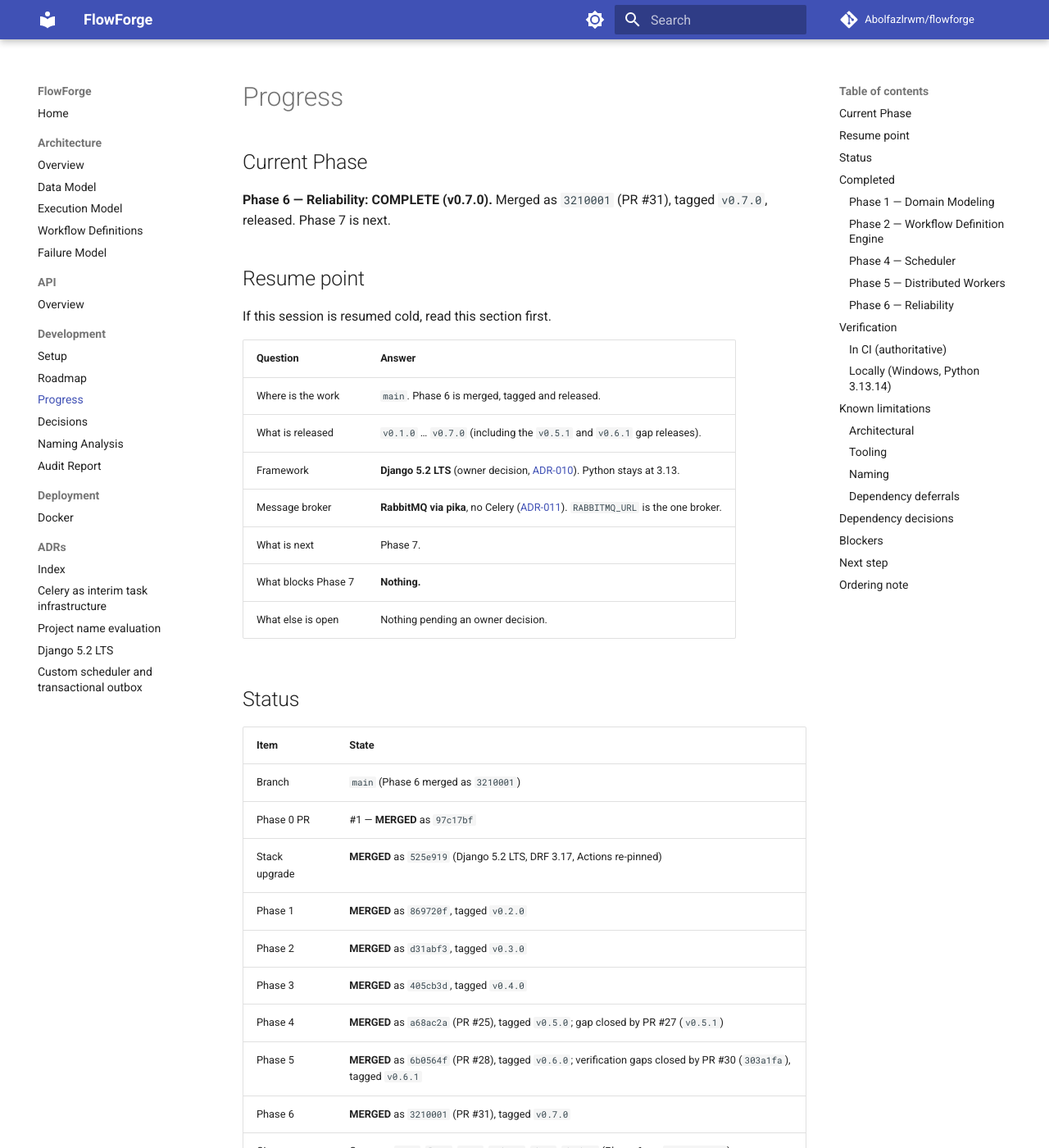
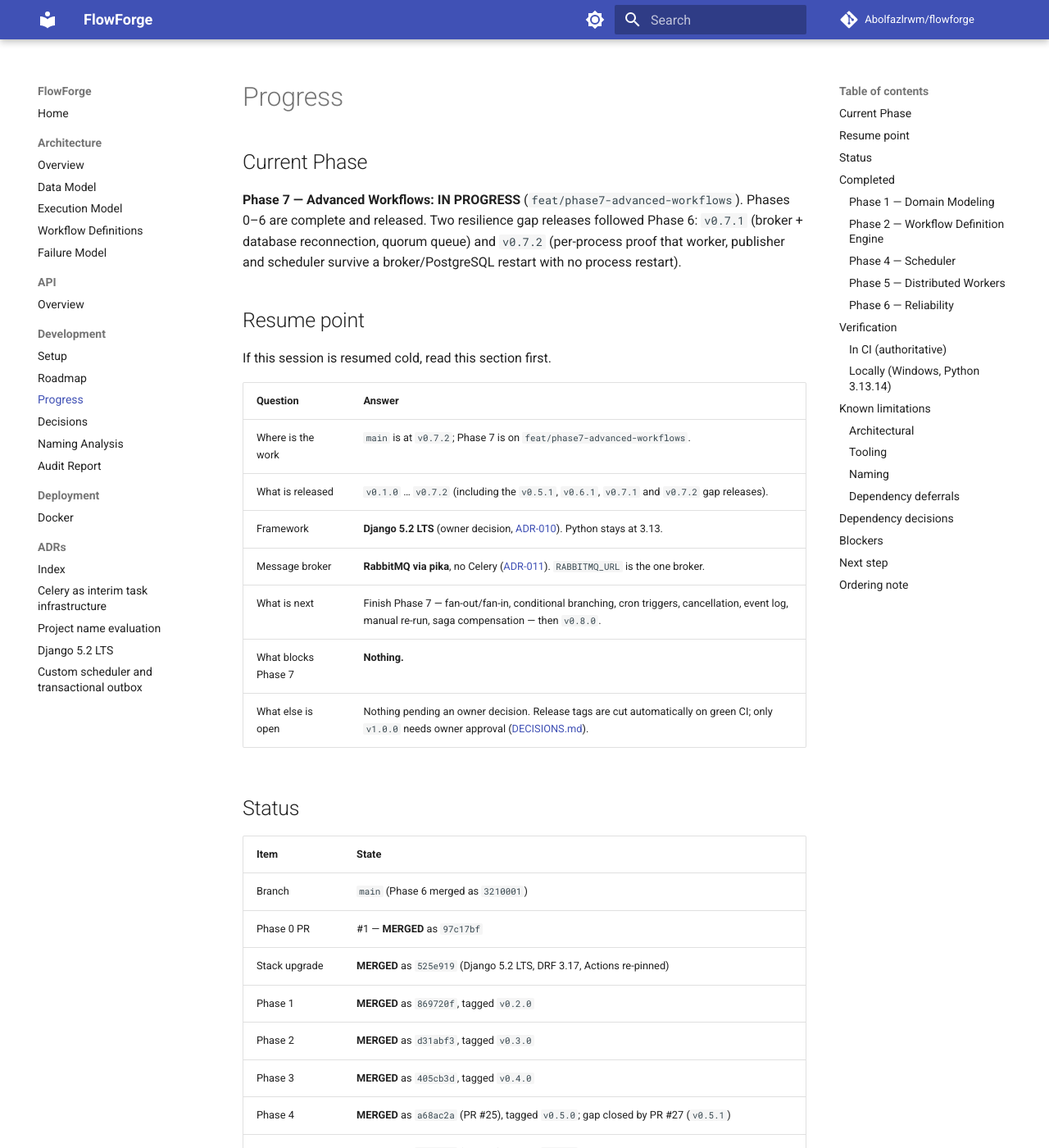
Before and after one commit to Abolfazlrwm/flowforge, an MkDocs documentation site: the page built from docs/development/PROGRESS.md, in a window 1280 px wide and 1400 px high. Shown: the whole window at 82% size. Built offline with MkDocs 1.6.1 and Material for MkDocs 9.7.7, drawn with Linux system fonts in a browser that asks for light colours; comment, search, counter and statistics services are not loaded; some of the changed text lies outside the part shown.

Commit message:
docs: release v0.7.2 and correct the tag-approval rule
Promote the v0.7.2 (resilience verification, PR #34) CHANGELOG entry out of
Unreleased, and bring PROGRESS.md current with v0.7.1/v0.7.2 and Phase 7 in
progress.

AGENTS.md carried an invented rule that creating a release tag required explicit
owner approval. The owner never set it (2026-10-22): tags are cut automatically
once CI is green and acceptance criteria pass; only v1.0.0 needs approval. The
rule is corrected here and recorded in DECISIONS.md so it is not re-invented.

```diff
--- a/docs/development/PROGRESS.md
+++ b/docs/development/PROGRESS.md
@@ -2,8 +2,11 @@
 
 ## Current Phase
 
-**Phase 6 — Reliability: COMPLETE (v0.7.0).** Merged as `3210001` (PR #31), tagged
-`v0.7.0`, released. Phase 7 is next.
+**Phase 7 — Advanced Workflows: IN PROGRESS** (`feat/phase7-advanced-workflows`).
+Phases 0–6 are complete and released. Two resilience gap releases followed Phase 6:
+`v0.7.1` (broker + database reconnection, quorum queue) and `v0.7.2` (per-process
+proof that worker, publisher and scheduler survive a broker/PostgreSQL restart with
+no process restart).
 
 ## Resume point
 
@@ -11,13 +14,13 @@ If this session is resumed cold, read this section first.
 
 | Question | Answer |
 |----------|--------|
-| Where is the work | `main`. Phase 6 is merged, tagged and released. |
-| What is released | `v0.1.0` … `v0.7.0` (including the `v0.5.1` and `v0.6.1` gap releases). |
+| Where is the work | `main` is at `v0.7.2`; Phase 7 is on `feat/phase7-advanced-workflows`. |
+| What is released | `v0.1.0` … `v0.7.2` (including the `v0.5.1`, `v0.6.1`, `v0.7.1` and `v0.7.2` gap releases). |
 | Framework | **Django 5.2 LTS** (owner decision, [ADR-010](../adr/ADR-010-django-5-2-lts.md)). Python stays at 3.13. |
 | Message broker | **RabbitMQ via pika**, no Celery ([ADR-011](../adr/ADR-011-custom-scheduler-and-transactional-outbox.md)). `RABBITMQ_URL` is the one broker. |
-| What is next | Phase 7. |
+| What is next | Finish Phase 7 — fan-out/fan-in, conditional branching, cron triggers, cancellation, event log, manual re-run, saga compensation — then `v0.8.0`. |
 | What blocks Phase 7 | **Nothing.** |
-| What else is open | Nothing pending an owner decision. |
+| What else is open | Nothing pending an owner decision. Release tags are cut automatically on green CI; only `v1.0.0` needs owner approval ([DECISIONS.md](DECISIONS.md)). |
 
 ## Status
 
@@ -32,10 +35,13 @@ If this session is resumed cold, read this section first.
 | Phase 4 | **MERGED** as `a68ac2a` (PR #25), tagged `v0.5.0`; gap closed by PR #27 (`v0.5.1`) |
 | Phase 5 | **MERGED** as `6b0564f` (PR #28), tagged `v0.6.0`; verification gaps closed by PR #30 (`303a1fa`), tagged `v0.6.1` |
 | Phase 6 | **MERGED** as `3210001` (PR #31), tagged `v0.7.0` |
+| Broker/DB resilience | **MERGED** as `0d05e42` (PR #33), tagged `v0.7.1` |
+| Resilience verification | **MERGED** as `47ca4f4` (PR #34), tagged `v0.7.2` |
+| Phase 7 | **IN PROGRESS** on `feat/phase7-advanced-workflows` (not yet merged) |
 | CI | Green on `main`: `lint`, `test`, `schema`, `docs`, `docker` (Phase 6 run `39605151141`) |
 | Docker | **Verified in CI** (build + compose up + health probes + e2e + failure injection). Accepted by owner decision 2026-10-19 — no local check is required |
-| Tags | `v0.1.0` … `v0.7.0`, annotated. |
-| GitHub Releases | Published for `v0.1.0` … `v0.7.0`. |
+| Tags | `v0.1.0` … `v0.7.2`, annotated. |
+| GitHub Releases | Published for `v0.1.0` … `v0.7.2`. |
 | Branch protection | Active on `main`: `lint`, `test`, `docker` required, strict, no force push, 0 approving reviews, **admins cannot bypass** (`enforce_admins`) |
 | Django | **5.2 LTS** (ADR-010) |
 | Python | 3.13 (3.14 deferred — see limitations) |
```
Also changed, not shown: AGENTS.md (+5 -3 lines), CHANGELOG.md (+6 -0 lines), docs/development/DECISIONS.md (+15 -0 lines).
